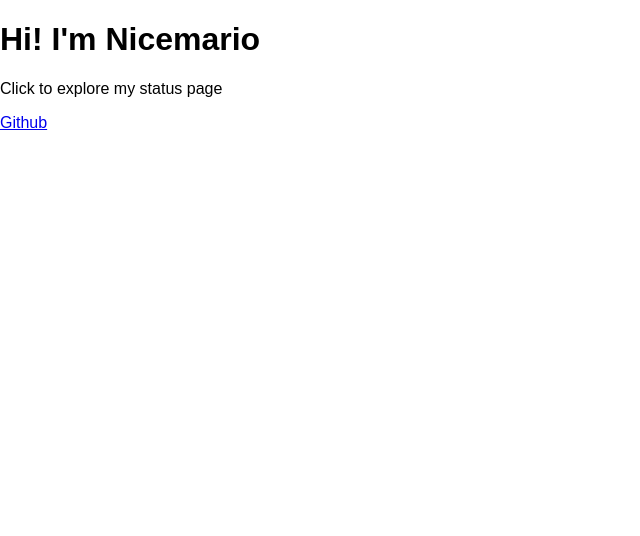
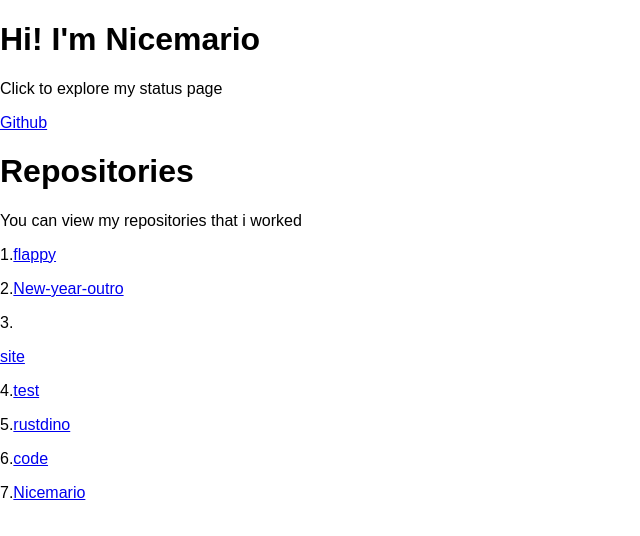
Before and after one commit to Nicemario/site, a plain HTML site: page index.html in a window 1280 px wide. Shown: the whole page, without its empty margins (0-640 px from the left). Drawn offline with Linux system fonts and the light colour scheme.

Commit message:
putted link to repositories

```diff
--- a/index.html
+++ b/index.html
@@ -11,4 +11,14 @@
         <h1>Hi! I'm Nicemario</h1>
       <p>Click to explore my status page</p>
         <a href="https://github.com/Nicemario" class="button">Github</a>
+        <h1>Repositories</h1>
+      <p>You can view my repositories that i worked</p>
+      <p>1.<a href="https://github.com/Nicemario/flappy" class="button">flappy</a></p>
+      <p>2.<a href="https://github.com/Nicemario/New-year-outro" class="button">New-year-outro</a></p>
+      <p>3.</p><a href="https://github.com/Nicemario/site" class="button">site</a></p>
+      <p>4.<a href="https://github.com/Nicemario/test" class="button">test</a></p>
+      <p>5.<a href="https://github.com/Nicemario/rustdino" class="button">rustdino</a></p>
+      <p>6.<a href="https://github.com/Nicemario/code" class="button">code</a></p>
+      <p>7.<a href="https://github.com/Nicemario/Nicemario" class="button">Nicemario</a></p>
       </div>
+    </body>
--- a/style.css
+++ b/style.css
@@ -6,5 +6,5 @@
   body {
     margin: 0;
     padding: 0;
-    background-color: #ffffff;
+    background-color: #ffffffab;
   }
```
